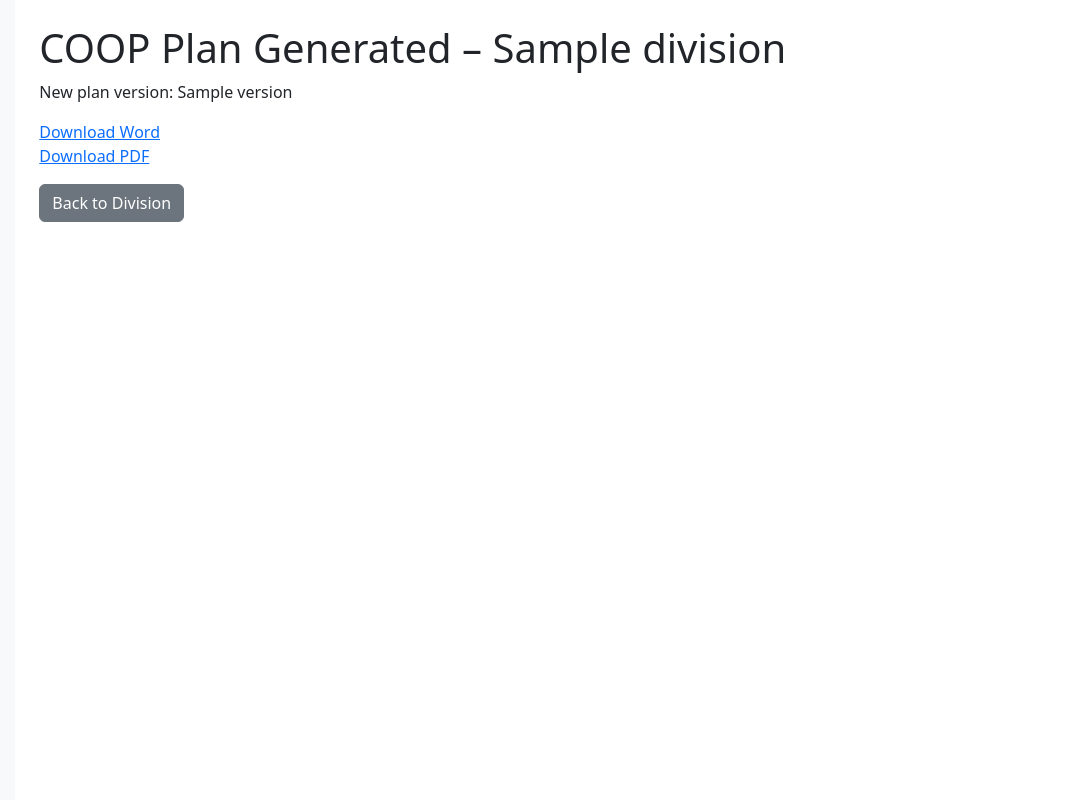
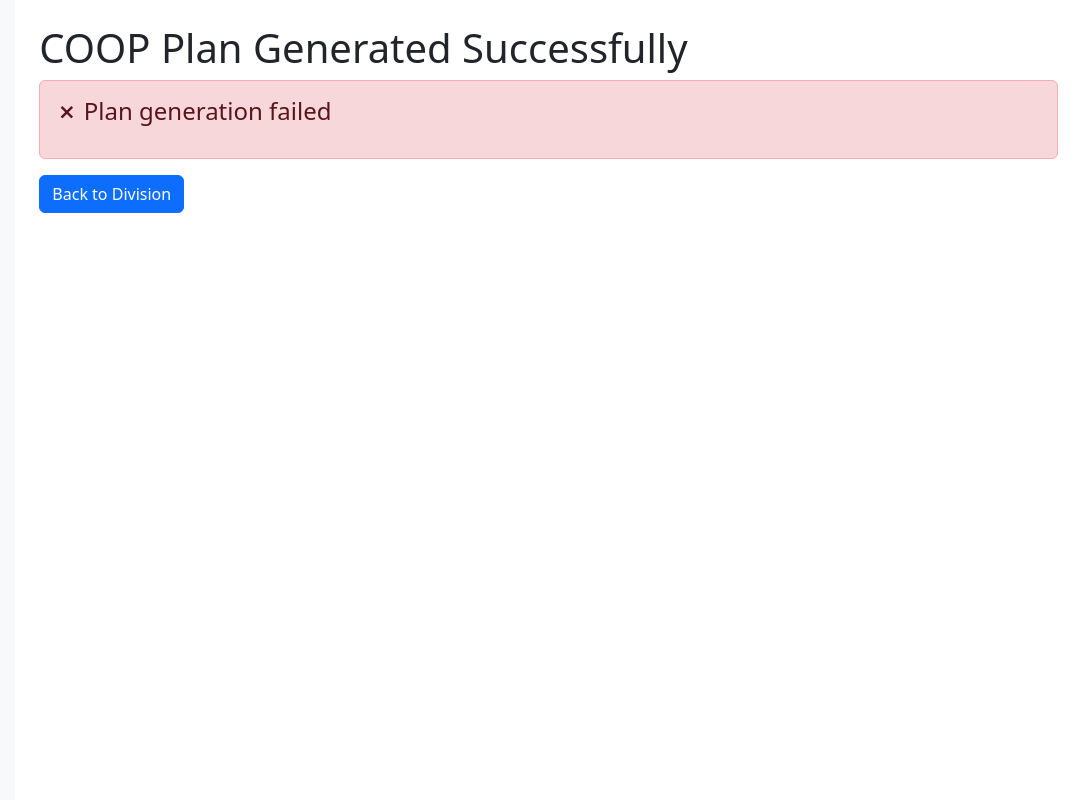
Before and after one commit to cheald10/coop_project, a Django app: template BCP App/core/templates/coop_plan/generate_results.html in a window 1280 px wide. Shown: the part 50-850 px from the top of the page, without its empty margins (198-1280 px from the left). Run offline with Django 3.2, Linux system fonts and the light colour scheme; the template is opened without the code that fills it: most values are stand-ins (such as "Sample title", 1, 10 or a date in 2020); some libraries are stand-ins or nearby versions.

Commit message:
Update generate_results.html

```diff
--- a/BCP App/core/templates/coop_plan/generate_results.html
+++ b/BCP App/core/templates/coop_plan/generate_results.html
@@ -1,13 +1,49 @@
 {% extends "base.html" %}
-{% block title %}Plan Generated - {{ division.name }}{% endblock %}
+{% block title %}COOP Plan Generated{% endblock %}
 {% block content %}
-<h1>COOP Plan Generated – {{ division.name }}</h1>
+<h1>COOP Plan Generated Successfully</h1>
 
-<p>New plan version: {{ result.version }}</p>
-<p>
-  <a href="{{ result.word_file }}" target="_blank">Download Word</a><br>
-  <a href="{{ result.pdf_file }}" target="_blank">Download PDF</a>
-</p>
+{% if result.success %}
+  <div class="alert alert-success">
+    <h4>✓ Plan generation complete!</h4>
+    <p>Version {{ result.plan.version }} has been created for {{ division.name }}.</p>
+  </div>
 
-<a href="{% url 'division_detail' division.id %}" class="btn btn-secondary">Back to Division</a>
+  <div class="card">
+    <div class="card-header">
+      <h5>Generated Files</h5>
+    </div>
+    <div class="card-body">
+      <p><strong>Created:</strong> {{ result.plan.created_at|date:"F d, Y g:i A" }}</p>
+      <p><strong>Version:</strong> {{ result.plan.version }}</p>
+
+      <div class="mt-3">
+        <a href="{{ result.plan.docx_file.url }}" class="btn btn-primary" download>
+          <i class="bi bi-file-earmark-word"></i> Download Word (.docx)
+        </a>
+        <a href="{{ result.plan.pdf_file.url }}" class="btn btn-danger" download>
+          <i class="bi bi-file-earmark-pdf"></i> Download PDF
+        </a>
+      </div>
+    </div>
+  </div>
+
+  <div class="mt-4">
+    <a href="{% url 'coop_plan_history' division.id %}" class="btn btn-secondary">View All Versions</a>
+    <a href="{% url 'division_detail' division.id %}" class="btn btn-outline-primary">Back to Division</a>
+  </div>
+
+{% else %}
+  <div class="alert alert-danger">
+    <h4>✗ Plan generation failed</h4>
+    <ul>
+      {% for error in result.errors %}
+        <li>{{ error }}</li>
+      {% endfor %}
+    </ul>
+  </div>
+
+  <a href="{% url 'division_detail' division.id %}" class="btn btn-primary">Back to Division</a>
+{% endif %}
+
 {% endblock %}
```
